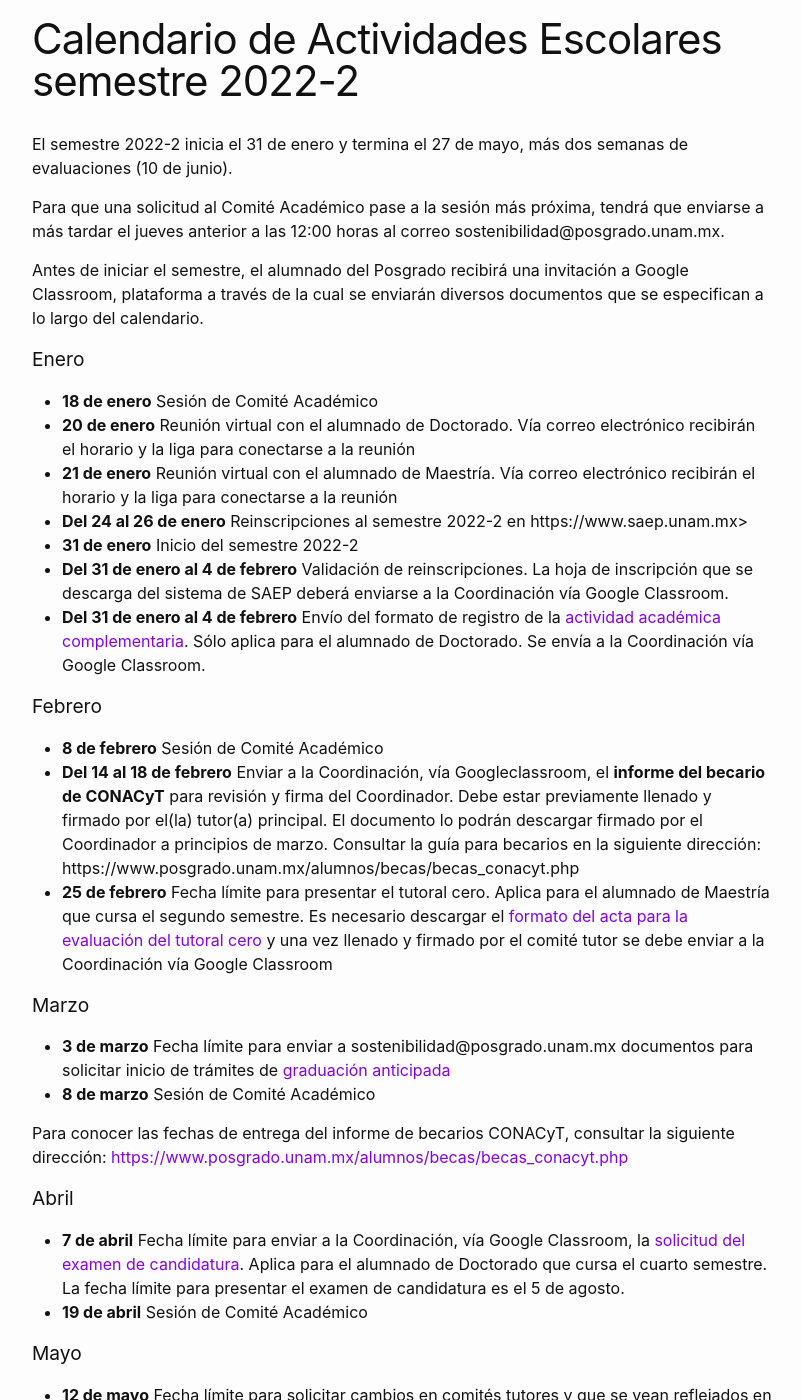
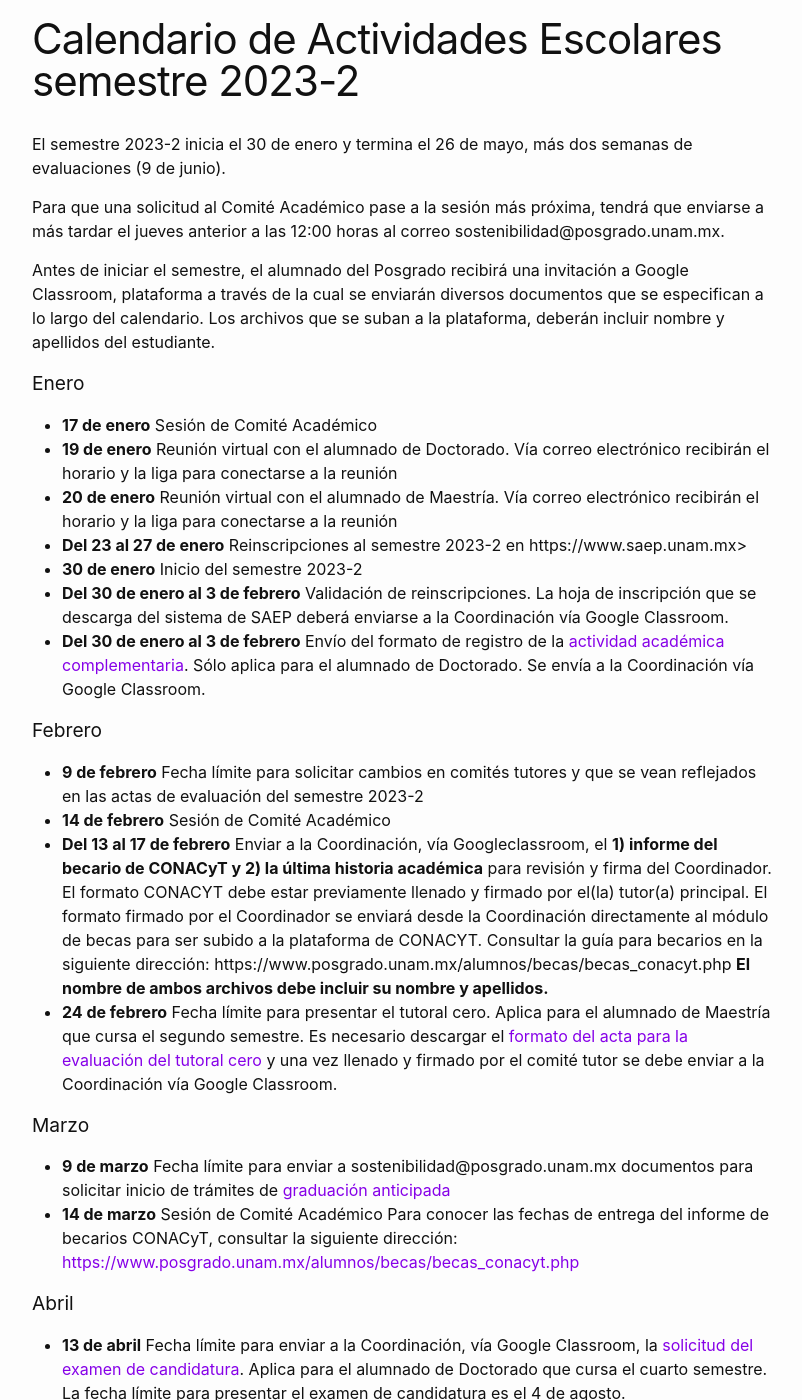
Before and after one commit to pcs-unam/pcs-unam.github.io, a Jekyll site: the page built from posgrado/calendario2.md, in a window 1280 px wide and 1400 px high, scrolled down 234 px. Shown: the whole window, without its empty margins (238-1040 px from the left). Built offline with Jekyll 4.4.1, drawn with Linux system fonts in a browser that asks for light colours; some of the changed text lies outside the part shown.

Commit message:
Actualización calendario 2023-2

```diff
--- a/posgrado/calendario2.md
+++ b/posgrado/calendario2.md
@@ -1,68 +1,66 @@
 ---
-title: Calendario de Actividades Escolares semestre 2022-2
+title: Calendario de Actividades Escolares semestre 2023-2
 layout: page
 permalink: /posgrado/calendario2/
 pleca: /assets/plecas/p17.jpg
 ---
 
-El semestre 2022-2 inicia el 31 de enero y termina el 27 de mayo, más dos semanas de evaluaciones (10 de junio).
+El semestre 2023-2 inicia el 30 de enero y termina el 26 de mayo, más dos semanas de evaluaciones (9 de junio).
 
 Para que una solicitud al Comité Académico pase a la sesión más próxima, tendrá que enviarse a más tardar el jueves anterior a las 12:00 horas al correo sostenibilidad@posgrado.unam.mx.
 
-Antes de iniciar el semestre, el alumnado del Posgrado recibirá una invitación a Google Classroom, plataforma a través de la cual se enviarán diversos documentos que se especifican a lo largo del calendario.
+Antes de iniciar el semestre, el alumnado del Posgrado recibirá una invitación a Google Classroom, plataforma a través de la cual se enviarán diversos documentos que se especifican a lo largo del calendario. Los archivos que se suban a la plataforma, deberán incluir nombre y apellidos del estudiante.
 
 ### Enero
 
-- **18 de enero** Sesión de Comité Académico
-- **20 de enero** Reunión virtual con el alumnado de Doctorado. Vía correo electrónico recibirán el horario y la liga para conectarse a la reunión
-- **21 de enero** Reunión virtual con el alumnado de Maestría. Vía correo electrónico recibirán el horario y la liga para conectarse a la reunión
-- **Del 24 al 26 de enero** Reinscripciones al semestre 2022-2 en https://www.saep.unam.mx>
-- **31 de enero** Inicio del semestre 2022-2
-- **Del 31 de enero al 4 de febrero** Validación de reinscripciones.  La hoja de inscripción que se descarga del sistema de SAEP deberá enviarse a la Coordinación vía Google Classroom.
-- **Del 31 de enero al 4 de febrero** Envío del formato de registro de la [actividad académica complementaria](/doctorado/actividades). Sólo aplica para el alumnado de Doctorado. Se envía a la Coordinación vía Google Classroom.
+- **17 de enero** Sesión de Comité Académico
+- **19 de enero** Reunión virtual con el alumnado de Doctorado. Vía correo electrónico recibirán el horario y la liga para conectarse a la reunión
+- **20 de enero** Reunión virtual con el alumnado de Maestría. Vía correo electrónico recibirán el horario y la liga para conectarse a la reunión
+- **Del 23 al 27 de enero** Reinscripciones al semestre 2023-2 en https://www.saep.unam.mx>
+- **30 de enero** Inicio del semestre 2023-2
+- **Del 30 de enero al 3 de febrero** Validación de reinscripciones.  La hoja de inscripción que se descarga del sistema de SAEP deberá enviarse a la Coordinación vía Google Classroom.
+- **Del 30 de enero al 3 de febrero** Envío del formato de registro de la [actividad académica complementaria](/doctorado/actividades). Sólo aplica para el alumnado de Doctorado. Se envía a la Coordinación vía Google Classroom.
 
 ### Febrero
 
-- **8 de febrero** Sesión de Comité Académico
-- **Del 14 al 18 de febrero** Enviar a la Coordinación, vía Googleclassroom, el **informe del becario de CONACyT** para revisión y firma del Coordinador. Debe estar previamente llenado y firmado por el(la) tutor(a) principal. El documento lo podrán descargar firmado por el Coordinador a principios de marzo. Consultar la guía para becarios en la siguiente dirección: https://www.posgrado.unam.mx/alumnos/becas/becas_conacyt.php
-- **25 de febrero** Fecha límite para presentar el tutoral cero. Aplica para el alumnado de Maestría que cursa el segundo semestre. Es necesario descargar el [formato del acta para la evaluación del tutoral cero](/assets/formatos/maestria/tutoral_0.pdf)  y una vez llenado y firmado por el comité tutor se debe enviar a la Coordinación vía Google Classroom
+- **9 de febrero** Fecha límite para solicitar cambios en comités tutores y que se vean reflejados en las actas de evaluación del semestre 2023-2
+- **14 de febrero** Sesión de Comité Académico
+- **Del 13 al 17 de febrero** Enviar a la Coordinación, vía Googleclassroom, el **1) informe del becario de CONACyT y 2) la última historia académica** para revisión y firma del Coordinador. El formato CONACYT debe estar previamente llenado y firmado por el(la) tutor(a) principal.
+El formato firmado por el Coordinador se enviará desde la Coordinación directamente al módulo de becas para ser subido a la plataforma de CONACYT.
+Consultar la guía para becarios en la siguiente dirección: https://www.posgrado.unam.mx/alumnos/becas/becas_conacyt.php
+**El nombre de ambos archivos debe incluir su nombre y apellidos.**
+- **24 de febrero** Fecha límite para presentar el tutoral cero. Aplica para el alumnado de Maestría que cursa el segundo semestre. Es necesario descargar el [formato del acta para la evaluación del tutoral cero](/assets/formatos/maestria/tutoral_0.pdf)  y una vez llenado y firmado por el comité tutor se debe enviar a la Coordinación vía Google Classroom.
 
 ### Marzo
-
-- **3 de marzo** Fecha límite para enviar a sostenibilidad@posgrado.unam.mx documentos para solicitar inicio de trámites de [graduación anticipada](/maestria/graduacion-anticipada)
-- **8 de marzo** Sesión de Comité Académico
-
+- **9 de marzo** Fecha límite para enviar a sostenibilidad@posgrado.unam.mx documentos para solicitar inicio de trámites de [graduación anticipada](/maestria/graduacion-anticipada)
+- **14 de marzo** Sesión de Comité Académico
 Para conocer las fechas de entrega del informe de becarios CONACyT, consultar la siguiente dirección: <https://www.posgrado.unam.mx/alumnos/becas/becas_conacyt.php>
 
 ### Abril
-
-- **7 de abril** Fecha límite para enviar a la Coordinación, vía Google Classroom, la [solicitud del examen de candidatura](/doctorado/candidatura). Aplica para el alumnado de Doctorado que cursa el cuarto semestre. La fecha límite para presentar el examen de candidatura es el 5 de agosto.
-- **19 de abril** Sesión de Comité Académico
+- **13 de abril** Fecha límite para enviar a la Coordinación, vía Google Classroom, la [solicitud del examen de candidatura](/doctorado/candidatura). Aplica para el alumnado de Doctorado que cursa el cuarto semestre. La fecha límite para presentar el examen de candidatura es el 4 de agosto.
+- **18 de abril** Sesión de Comité Académico
 
 ### Mayo
-
-- **12 de mayo** Fecha límite para solicitar cambios en comités tutores y que se vean reflejados en las actas de evaluación del semestre 2022-2
-- **17 de mayo** Sesión de Comité Académico
-- **27 de mayo** Fin del semestre 2022-2
-- **27 de mayo** Fecha límite para enviar a la Coordinación, vía Google Classroom, la solicitud para el registro en el semestre 2023-1 de la actividad [seminario de tesis](/maestria/seminario_tesis). Sólo aplica para el alumnado de Maestría que se inscribirá a tercer o cuarto semestre.
-- **Del 30 de mayo al 10 de junio** Evaluaciones
+- **9 de mayo** Sesión de Comité Académico
+- **26 de mayo** Fin del semestre 2023-2
+- **26 de mayo** Fecha límite para enviar a la Coordinación, vía Google Classroom, la solicitud para el registro en el semestre 2024-1 de la actividad [seminario de tesis](/maestria/seminario_tesis). Sólo aplica para el alumnado de Maestría que se inscribirá a tercer o cuarto semestre.
+- **Del 29 de mayo al 9 de junio** Evaluaciones
 
 ### Junio
-
-- **10 de junio** Fecha límite para registrar en actas las evaluaciones tutorales de Maestría en [*https://www.saep.unam.mx*](https://www.saep.unam.mx/). Los miembros del comité tutor deberán ingresar sus comentarios en el acta electrónica y **al final el(la) tutor(a) principal será el responsable de cerrar el acta** con su comentario y calificación acordada entre los miembros del comité tutor. El tutor principal es el único que requiere de firma electrónica para calificar.
-- **10 de junio** Fecha límite para registrar en actas las evaluaciones tutorales de Doctorado en [*https://www.saep.unam.mx*](https://www.saep.unam.mx/). E(la)l tutor(a) principal y miembros del comité tutor deberán ingresar al sistema para emitir comentarios sobre la evaluación tutoral. No se requiere de firma electrónica. La evaluación tutoral y la evaluación de la actividad complementaria forman parte de una sola evaluación semestral.
-- **10 de junio** Fecha límite para enviar a la Coordinación, vía Google Classroom, el acta de la actividad académica complementaria de Doctorado del semestre 2022-2, evaluada y firmada por todos los miembros del comité tutor. Descargar el acta de evaluación de la actividad académica complementaria de Doctorado en <https://sostenibilidad.posgrado.unam.mx/doctorado/descargables/>
-- **10 de junio** Fecha límite para enviar a la Coordinación, vía Google Classroom, el acta y resumen del seminario de tesis o acta y constancia del seminario de investigación de Maestría del semestre 2022-2, evaluadas y firmadas por todos los miembros del comité tutor. Descargar el acta de evaluación del seminario de tesis o seminario de investigación de Maestría en <https://sostenibilidad.posgrado.unam.mx/maestria/descargables/> Sólo aplica para el alumnado que haya registrado alguna de estas dos actividades
-- **10 de junio** Fecha límite para registrar en actas las evaluaciones de las asignaturas correspondientes al semestre 2022-2 en [*https://www.saep.unam.mx*](https://www.saep.unam.mx/)
-- **14 de junio** Sesión de Comité Académico
+- **9 de junio** Fecha límite para registrar en actas las evaluaciones tutorales de Maestría en [*https://www.saep.unam.mx*](https://www.saep.unam.mx/). Los miembros del comité tutor deberán ingresar sus comentarios en el acta electrónica y **al final el(la) tutor(a) principal será el responsable de cerrar el acta** con su comentario y calificación acordada entre los miembros del comité tutor. El tutor principal es el único que requiere de firma electrónica para calificar.
+- **9 de junio** Fecha límite para registrar en actas las evaluaciones tutorales de Doctorado en [*https://www.saep.unam.mx*](https://www.saep.unam.mx/). E(la)l tutor(a) principal y miembros del comité tutor deberán ingresar al sistema para emitir comentarios sobre la evaluación tutoral. No se requiere de firma electrónica. La evaluación tutoral y la evaluación de la actividad complementaria forman parte de una sola evaluación semestral.
+- **9 de junio** Fecha límite para enviar a la Coordinación, vía Google Classroom, el acta de la actividad académica complementaria de Doctorado del semestre 2023-2, evaluada y firmada por todos los miembros del comité tutor. Descargar el acta de evaluación de la actividad académica complementaria de Doctorado en <https://sostenibilidad.posgrado.unam.mx/doctorado/descargables/>
+- **9 de junio** Fecha límite para enviar a la Coordinación, vía Google Classroom, el acta y resumen del seminario de tesis o acta y constancia del seminario de investigación de Maestría del semestre 2023-2, evaluadas y firmadas por todos los miembros del comité tutor. Descargar el acta de evaluación del seminario de tesis o seminario de investigación de Maestría en <https://sostenibilidad.posgrado.unam.mx/maestria/descargables/> Sólo aplica para el alumnado que haya registrado alguna de estas dos actividades
+- **9 de junio** Fecha límite para registrar en actas las evaluaciones de las asignaturas correspondientes al semestre 2023-2 en [*https://www.saep.unam.mx*](https://www.saep.unam.mx/)
+- **13 de junio** Sesión de Comité Académico
 
 ### Julio
 
-- **Del 4 al 22 de julio** Vacaciones académico-administrativas
+- **Del 3 al 21 de julio** Vacaciones académico-administrativas
 
 ### Agosto
 
-- **8 de agosto** Inicio del semestre 2023-1
-- **9 de agosto** Sesión de Comité Académico
+- **7 de agosto** Inicio del semestre 2024-1
+- **8 de agosto** Sesión de Comité Académico
 
-Para conocer las fechas de entrega del informe de becarios CONACyT correspondiente al semestre 2022-2, consultar la siguiente dirección: <https://www.posgrado.unam.mx/alumnos/becas/becas_conacyt.php>
+Para conocer las fechas de entrega del informe de becarios CONACyT correspondiente al semestre 2023-2, consultar la siguiente dirección: <https://www.posgrado.unam.mx/alumnos/becas/becas_conacyt.php>
```
